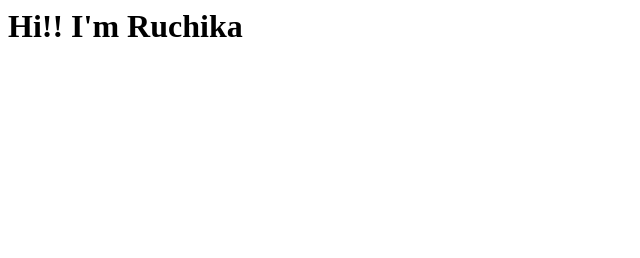
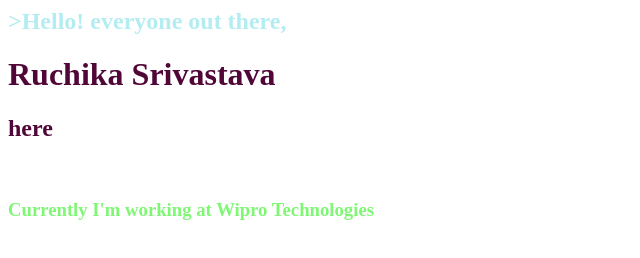
Before and after one commit to ruchikasrivastava123/ruchika_srivastava-portfolio, a plain HTML site: page index.html in a window 1280 px wide. Shown: the whole page, without its empty margins (0-640 px from the left). Drawn offline with Linux system fonts and the light colour scheme.

Commit message:
refactor: update index.html
update more information about me.

```diff
--- a/index.html
+++ b/index.html
@@ -1,8 +1,12 @@
 <html>
 <head>
-<title>Hello</title>
+<title>Introduction</title>
 </head>
 <body>
-<h1>Hi!! I'm Ruchika</h1>
+<h2 style="color: rgb(179, 237, 241);"> >Hello! everyone out there,</h2>
+    <h1 style="color: rgb(80, 7, 55);">Ruchika Srivastava</h1>
+    <h2 style="color: rgb(80, 7, 55);">here</h2><br />
+    <h3 style="color: rgb(127, 247, 117);">Currently I'm working at Wipro Technologies</h3>
+<h2></h2>
 </body>
 </html>
```
